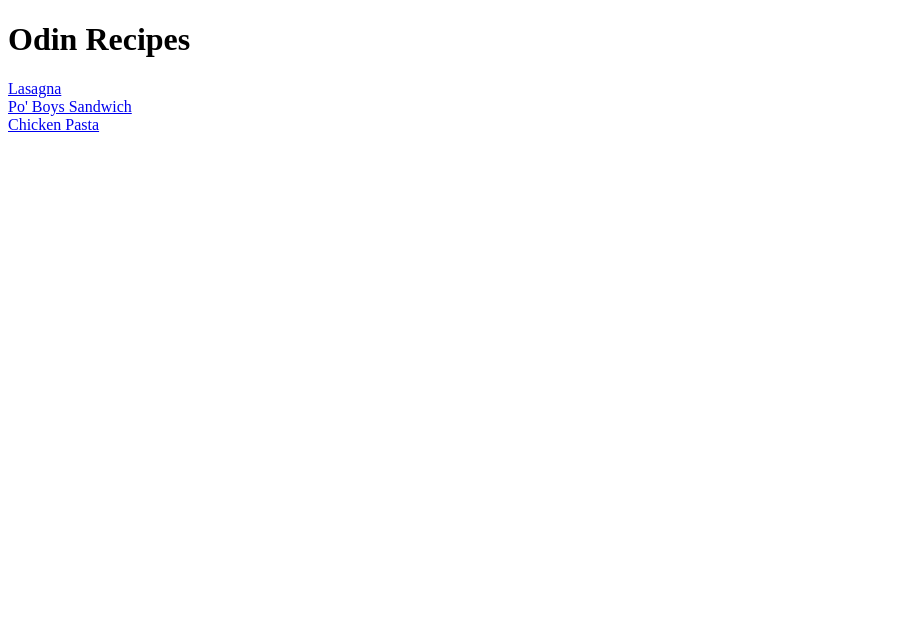
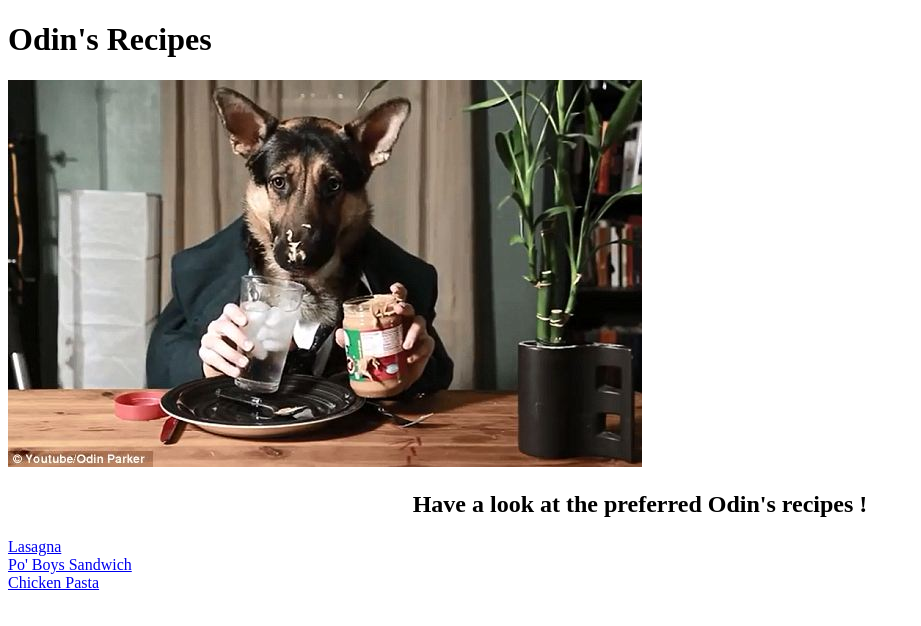
Before and after one commit to SamAmann/odin-recipes, a plain HTML site: page index.html in a window 1280 px wide. Shown: the whole page, without its empty margins (0-921 px from the left). Drawn offline with Linux system fonts and the light colour scheme.

Commit message:
Customize Home page
Some esthetics add up to the main page.

```diff
--- a/index.html
+++ b/index.html
@@ -5,11 +5,14 @@
     <meta charset="UTF-8">
     <meta http-equiv="X-UA-Compatible" content="IE=edge">
     <meta name="viewport" content="width=device-width, initial-scale=1.0">
-    <title>Document</title>
+    <title>Odin's Recipes</title>
 </head>
 
 <body>
-    <h1>Odin Recipes</h1>
+    <h1>Odin's Recipes</h1>
+    <img src="img/odin-recipes.jpg" alt="Odin is eating peanut butter">
+
+    <h2 style="text-align: center;">Have a look at the preferred Odin's recipes !</h2>
 
     <div><a href="recipes/lasagna.html">Lasagna</a></div>
     <div><a href="recipes/poboys-sandwich.html">Po' Boys Sandwich</a></div>
```
Also changed, not shown: img/odin-recipes.jpg (added).
